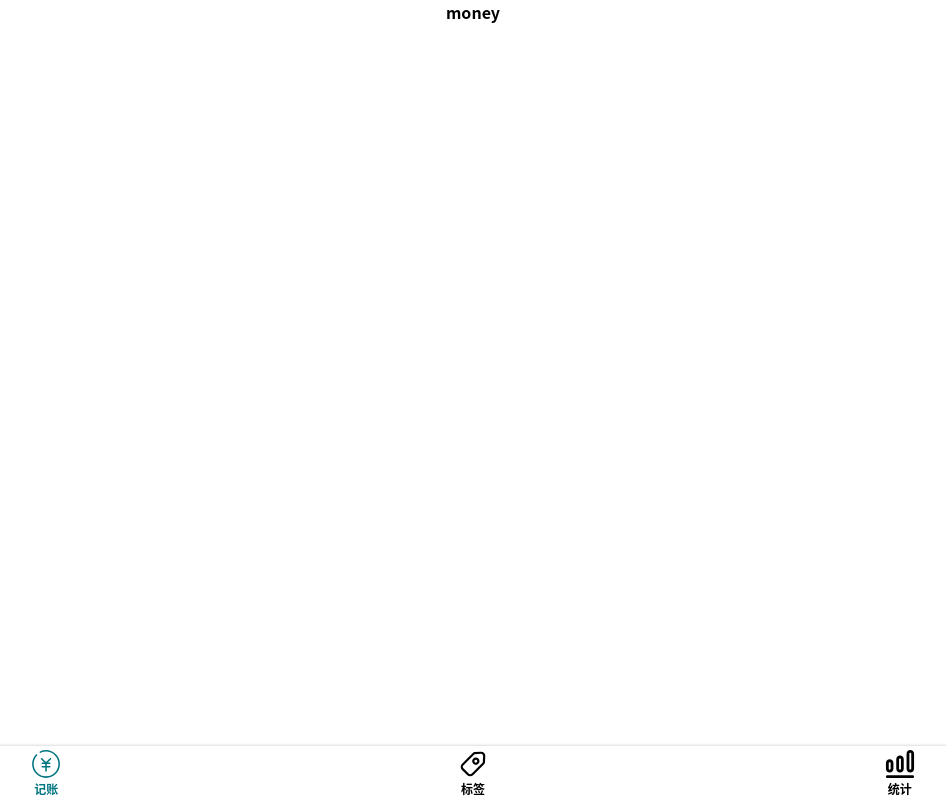
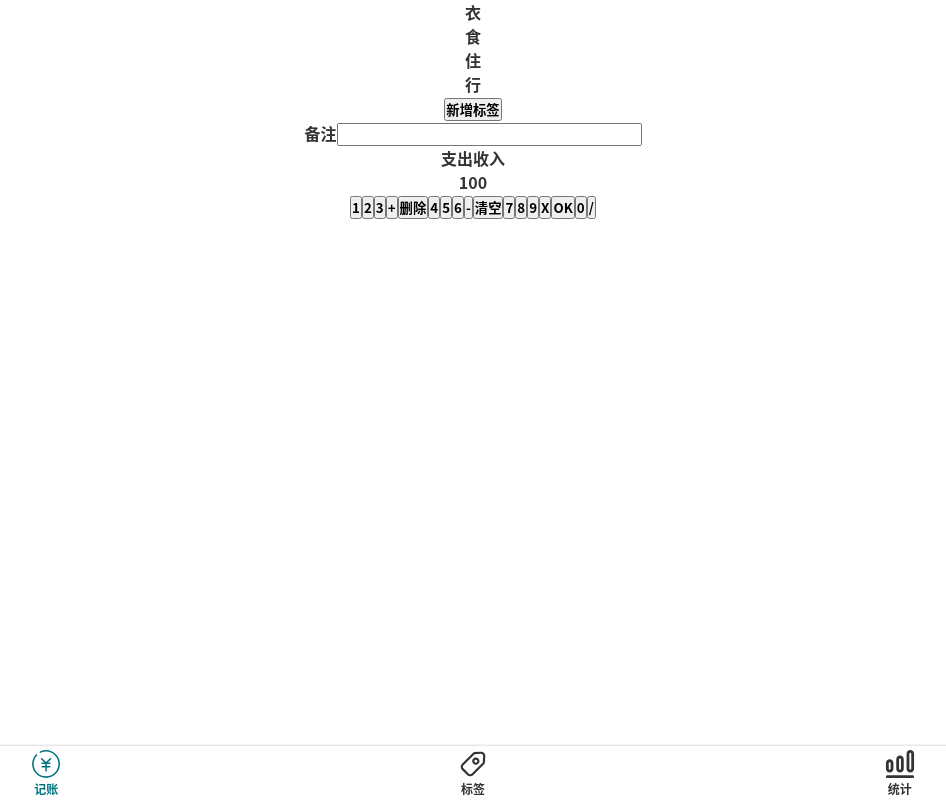
Before and after one commit to 254412246/morney, a Vue app: page /#/money in a window 1280 px wide. Shown: the whole page, without its empty margins (167-1113 px from the left). Built offline with nearby package versions, Linux system fonts and the light colour scheme.

Commit message:
添加全局样式和字体

```diff
--- a/src/App.vue
+++ b/src/App.vue
@@ -5,33 +5,14 @@
 </template>
 
 <style lang="scss">
-    *{
-        margin: 0;padding: 0;
-        box-sizing: border-box;
-    }
+    @import '~@/assets/style/helper.scss';
+    @import "~@/assets/style/reset.scss";
     body{
-        line-height: 1.5;
-    }
-    a{
-        text-decoration: none;
-        color: inherit;
-    }
-    #app {
-        font-family: Avenir, Helvetica, Arial, sans-serif;
         -webkit-font-smoothing: antialiased;
         -moz-osx-font-smoothing: grayscale;
         text-align: center;
-
-    }
-
-    #nav {
-        padding: 30px;
-        a {
-            font-weight: bold;
-            color: #2C3E50;
-            &.router-link-exact-active {
-                color: #42B983;
-            }
-        }
+        line-height: 1.5;
+        font-family: $font-hei;
+        color: #333;
     }
 </style>
--- /dev/null
+++ b/src/assets/style/helper.scss
@@ -0,0 +1,2 @@
+$red:#f00;
+$font-hei:-apple-system, "Noto Sans", "Helvetica Neue", Helvetica, "Nimbus Sans L", Arial, "Liberation Sans", "PingFang SC", "Hiragino Sans GB", "Noto Sans CJK SC", "Source Han Sans SC", "Source Han Sans CN", "Microsoft YaHei", "Wenquanyi Micro Hei", "WenQuanYi Zen Hei", "ST Heiti", SimHei, "WenQuanYi Zen Hei Sharp", sans-serif;
--- /dev/null
+++ b/src/assets/style/reset.scss
@@ -0,0 +1,8 @@
+*{
+  margin: 0;padding: 0;
+  box-sizing: border-box;
+}
+a{
+  text-decoration: none;
+  color: inherit;
+}
--- a/src/views/Money.vue
+++ b/src/views/Money.vue
@@ -1,7 +1,46 @@
 <template>
-   <div>
-       <Layout><p>money</p></Layout>
-   </div>
+       <Layout>
+           <div>
+               <ul>
+                   <ol>衣</ol>
+                   <ol>食</ol>
+                   <ol>住</ol>
+                   <ol>行</ol>
+               </ul>
+               <button>新增标签</button>
+           </div>
+           <div>
+               <label>
+                   <span>备注</span>
+                   <input type="text">
+               </label>
+           </div>
+           <div>
+               <span>支出</span><span>收入</span>
+           </div>
+           <div class="numberPad">
+           <div class="output">100</div>
+           <div class="buttons">
+               <button>1</button>
+               <button>2</button>
+               <button>3</button>
+               <button>+</button>
+               <button>删除</button>
+               <button>4</button>
+               <button>5</button>
+               <button>6</button>
+               <button>-</button>
+               <button>清空</button>
+               <button>7</button>
+               <button>8</button>
+               <button>9</button>
+               <button>X</button>
+               <button>OK</button>
+               <button>0</button>
+               <button>/</button>
+           </div>
+           </div>
+       </Layout>
 </template>
 
 <script>
@@ -14,5 +53,8 @@
 </script>
 
 <style lang="scss" scoped>
-
+@import "~@/assets/style/helper.scss";
+    p {
+        color: $red;
+    }
 </style>
```
